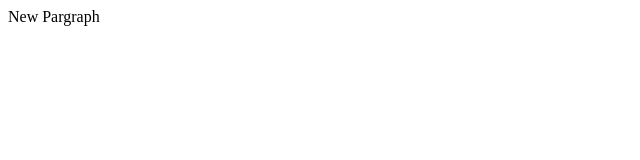
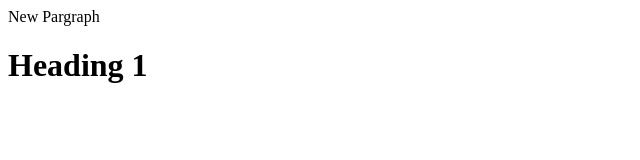
Before and after one commit to ashokstar/code-falooda, a plain HTML site: page index.html in a window 1280 px wide. Shown: the whole page, without its empty margins (0-640 px from the left). Drawn offline with Linux system fonts and the light colour scheme.

Commit message:
Div Tag added

```diff
--- a/index.html
+++ b/index.html
@@ -4,5 +4,8 @@
     </head>
     <body>
         <p>New Pargraph</p>
+        <div>
+            <h1>Heading 1</h1>
+        </div>
     </body>
 </html>
```
